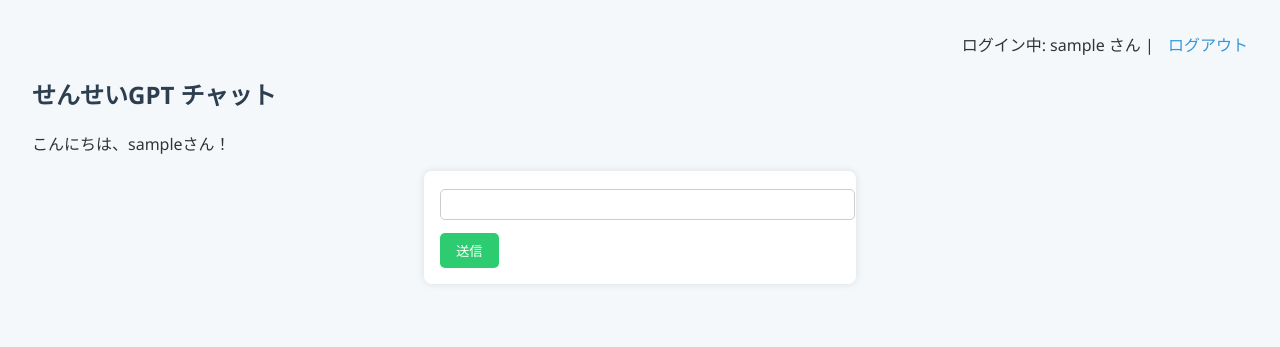
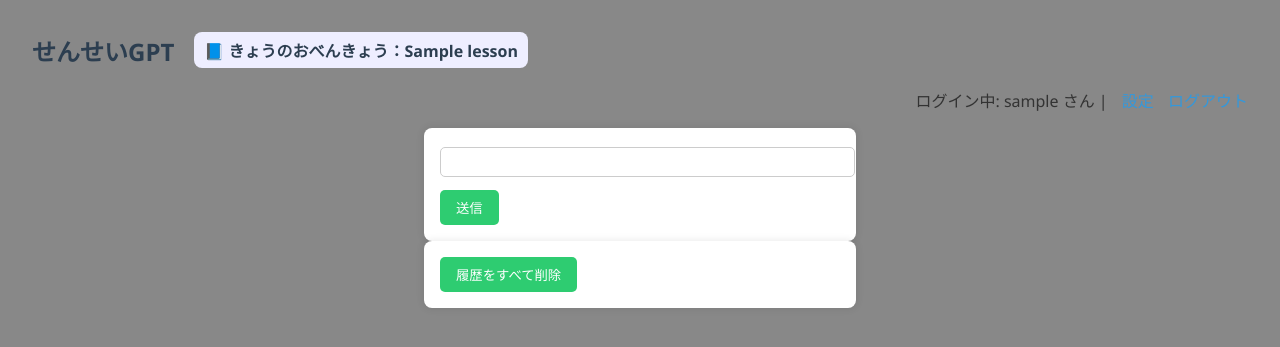
Before and after one commit to takuyaetwifo/sensei-gpt, a Flask app: template templates/chat.html in a window 1280 px wide. Shown: the top 347 px of the page. Run offline with Flask 3, Linux system fonts and the light colour scheme; the template is opened without the code that fills it: most values are stand-ins (such as "Sample title", 1, 10 or a date in 2020).

Commit message:
Add files via upload

```diff
--- a/templates/chat.html
+++ b/templates/chat.html
@@ -3,31 +3,67 @@
 <html>
 <head>
   <meta charset="utf-8">
+<h2 style="display: flex;align-items: center; gap: 20px;">
+<link rel="stylesheet" href="{{ url_for('static', filename='style.css') }}">
+      {% if user_icon %}
+    <img src="{{ url_for('static', filename='uploads/' ~ user_icon) }}" alt="アイコン" width="100" height="100" style="vertical-align: middle; border-radius: 50%;">
+      {% endif %}
+  せんせいGPT
+  <!--  <p>こんにちは、{{ username }}さん！</p>-->
+  {% if lesson %}
+    <span style="font-size: 16px; background-color: #eef; padding: 6px 10px; border-radius: 8px;">
+      📘 きょうのおべんきょう：{{ lesson }}
+    </span>
+  {% endif %}
+</h2>
+<!--
   <title>せんせいGPT</title>
-  <link rel="stylesheet" href="{{ url_for('static', filename='style.css') }}">
-</head>
+-->
+
+  </head>
 <body>
+  <body style="background-color: {{ theme_color }};">
   <div class="header">
     ログイン中: {{ username }} さん |
+    <a href="{{ url_for('settings') }}">設定</a>
     <a href="/logout">ログアウト</a>
   </div>
 
-  <h2>せんせいGPT チャット</h2>
-  <p>こんにちは、{{ username }}さん！</p>
 
-  <form method="POST">
-    <input type="text" name="user_input" required>
+
+  <form method="POST" action="/chat">
+    <input type="text" name="message" required>
     <button type="submit">送信</button>
   </form>
 
-  <div class="chat-log">
-    {% for m in messages %}
-      {% if m.role == "user" %}
-        <div class="message user"><strong>あなた:</strong><br>{{ m.content }}</div>
-      {% elif m.role == "assistant" %}
-        <div class="message gpt"><strong>先生:</strong><br>{{ m.content }}</div>
-      {% endif %}
+
+<form action="{{ url_for('clear_chat') }}" method="POST" onsubmit="return confirm('本当に削除しますか？');">
+  <button type="submit">履歴をすべて削除</button>
+</form>
+
+
+<!--
+{% if rows %}
+  <ul>
+    {% for row in rows %}
+      <li><strong>あなた:</strong> {{ row.user_input }}<br>
+          <strong>先生:</strong> {{ row.gpt_response }}</li>
     {% endfor %}
-  </div>
+  </ul>
+{% endif %}
+
+-->
+<div class="chat-log">
+  {% for i in range(messages|length // 2) %}
+    {% set user_msg = messages[-2 * (i + 1)] %}
+    {% set assistant_msg = messages[-2 * (i + 1) + 1] %}
+
+    <div class="message user"><strong>あなた:</strong><br>{{ user_msg.content }}</div>
+    <div class="message gpt"><strong>先生:</strong><br>{{ assistant_msg.content }}</div>
+  {% endfor %}
+</div>
+
+
+
 </body>
 </html>
--- a/templates/login.html
+++ b/templates/login.html
@@ -1,6 +1,10 @@
-
 <!DOCTYPE html>
 <html>
+<head>
+  <meta charset="utf-8">
+<h2 style="display: flex;align-items: center; gap: 20px;">
+<link rel="stylesheet" href="{{ url_for('static', filename='style.css') }}">
+
 <head><title>ログイン</title></head>
 <body>
 <h2>ログイン</h2>
```
Also changed, not shown: templates/settings.html (added, +30 -0 lines), templates/admin_history.html (line endings or trailing spaces), templates/chattt.html (line endings or trailing spaces).
